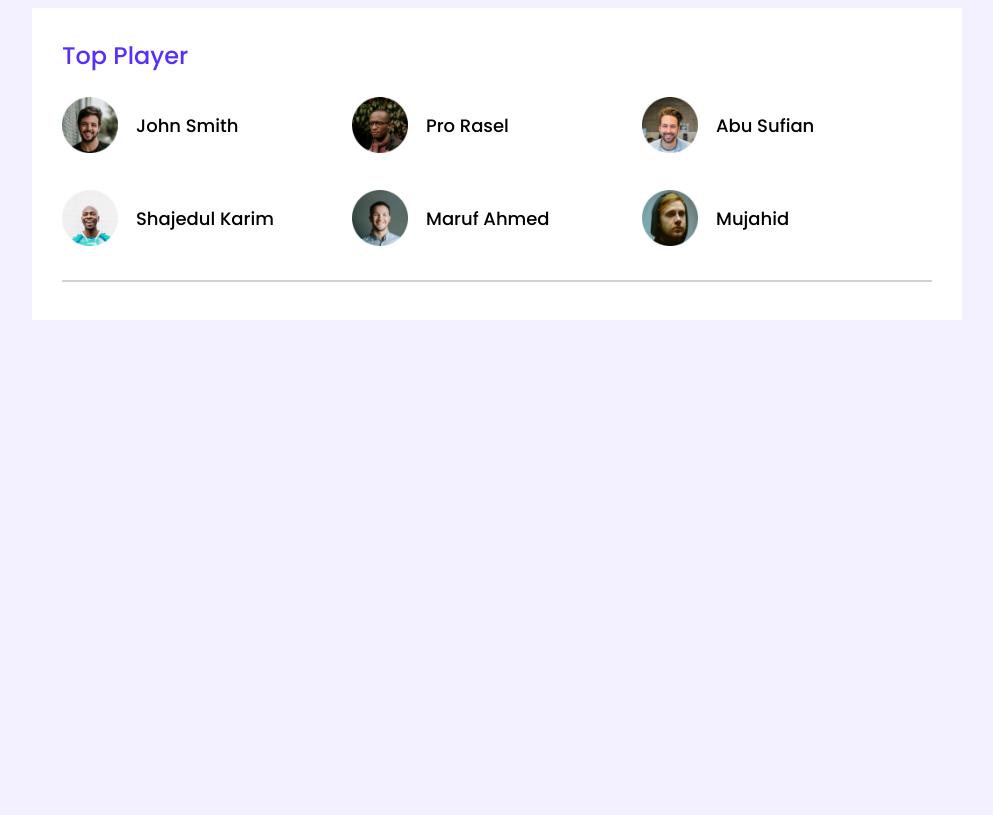
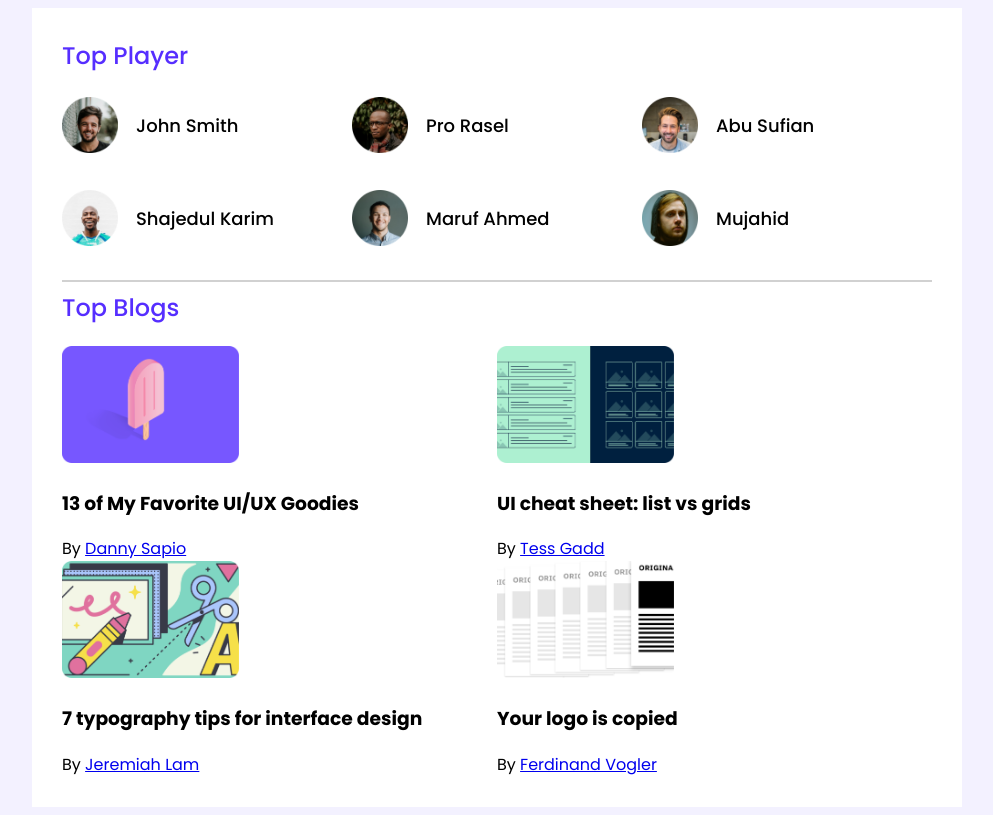
Before and after one commit to sajid365-sr/leader-board-css3, a plain HTML site: page index.html in a window 1280 px wide. Shown: the whole page, without its empty margins (143-1136 px from the left). Drawn offline with Linux system fonts and the light colour scheme; a web font is replaced by a local one.

Commit message:
third commit

```diff
--- a/index.html
+++ b/index.html
@@ -24,7 +24,7 @@
 
         <section class="container">
             <div class="top-players">
-                <h2>Top Player</h2>
+                <h2 class="section-title">Top Player</h2>
                 <div class="players">
                     <div class="player">
                         <img src="images/players/player-1.png" alt="">
@@ -53,7 +53,63 @@
                 </div>
             </div>
             <hr>
-            <div class="top-blogs"></div>
+            <div class="top-blogs">
+                <h2 class="section-title">Top Blogs</h2>
+                <div class="blogs">
+                    <article class="blog">
+                        <div class="thumbnail">
+                            <img src="images/blogs/blog-1.png" alt="">
+                        </div>
+                        <div class="blog-info">
+                            <h3 class="blog-title">13 of My Favorite
+                                UI/UX Goodies
+                            </h3>
+                            <span class="blog-author">By <a href="#">Danny Sapio</a></span>
+
+                        </div>
+
+                    </article>
+                    <article class="blog">
+                        <div class="thumbnail">
+                            <img src="images/blogs/blog-2.png" alt="">
+                        </div>
+                        <div class="blog-info">
+                            <h3 class="blog-title">UI cheat sheet:
+                                list vs grids
+                            </h3>
+                            <span class="blog-author">By <a href="#">Tess Gadd</a></span>
+
+                        </div>
+
+                    </article>
+                    <article class="blog">
+                        <div class="thumbnail">
+                            <img src="images/blogs/blog-3.png" alt="">
+                        </div>
+                        <div class="blog-info">
+                            <h3 class="blog-title">7 typography tips
+                                for interface design
+                            </h3>
+                            <span class="blog-author">By <a href="#">Jeremiah Lam</a></span>
+
+                        </div>
+
+                    </article>
+                    <article class="blog">
+                        <div class="thumbnail">
+                            <img src="images/blogs/blog-4.png" alt="">
+                        </div>
+                        <div class="blog-info">
+                            <h3 class="blog-title">Your logo is
+                                copied
+                            </h3>
+                            <span class="blog-author">By <a href="#">Ferdinand Vogler</a></span>
+
+                        </div>
+
+                    </article>
+                </div>
+            </div>
         </section>
     </main>
 </body>
--- a/style.css
+++ b/style.css
@@ -21,11 +21,12 @@ hr{
     border: 1px solid #D1D1D1;
 }
 
-/* top players style */
+/* top players styles */
+
 .top-players{
     margin-bottom: 30px;
 }
-.top-players > h2{
+.section-title{
     color: #562EFF;
     font-size: 24px;
     font-weight: 500;
@@ -55,3 +56,15 @@ hr{
     font-weight: 500;
     cursor: pointer;
 }
+
+/* < ==== tob blog styles ==== > */
+
+
+.blogs{
+    display: grid;
+    grid-template-columns: 1fr 1fr;
+}
+.blog .thumbnail img{
+    height: 117px;
+    width: 177px;
+}
```
